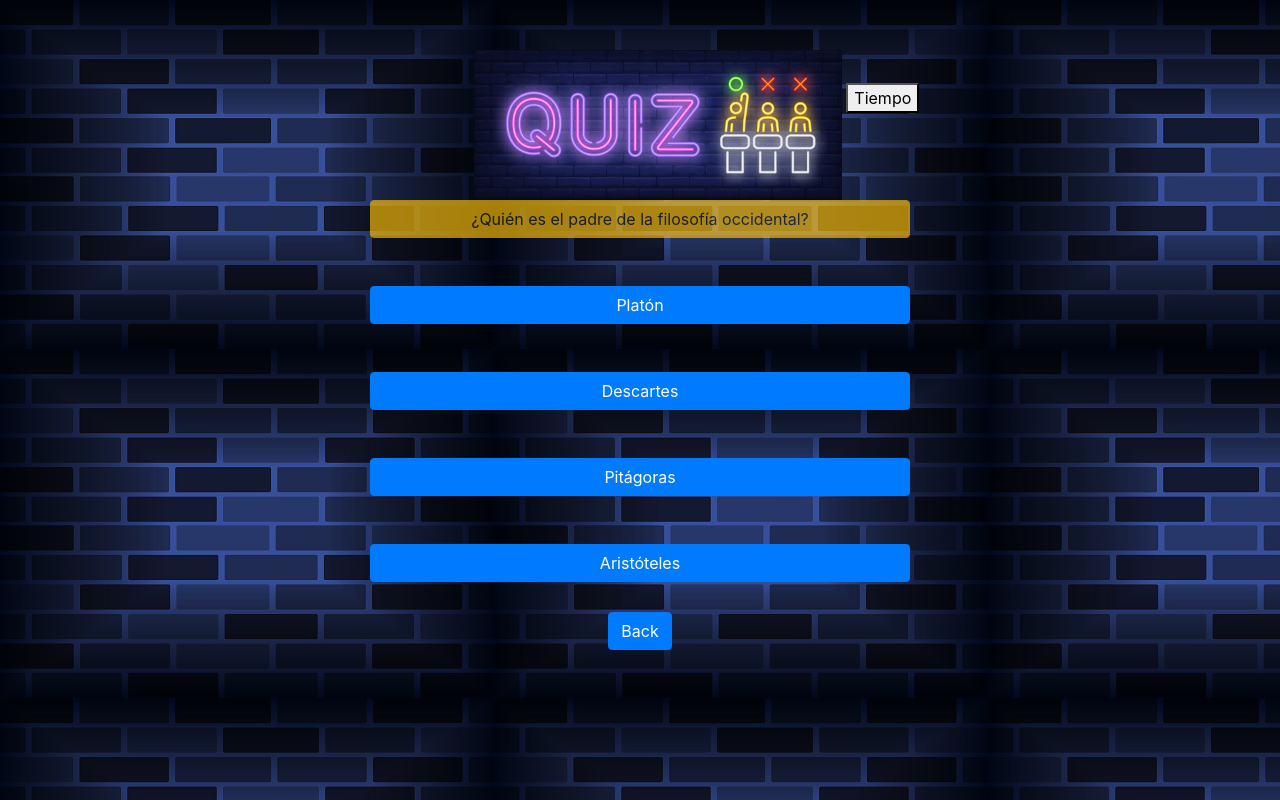
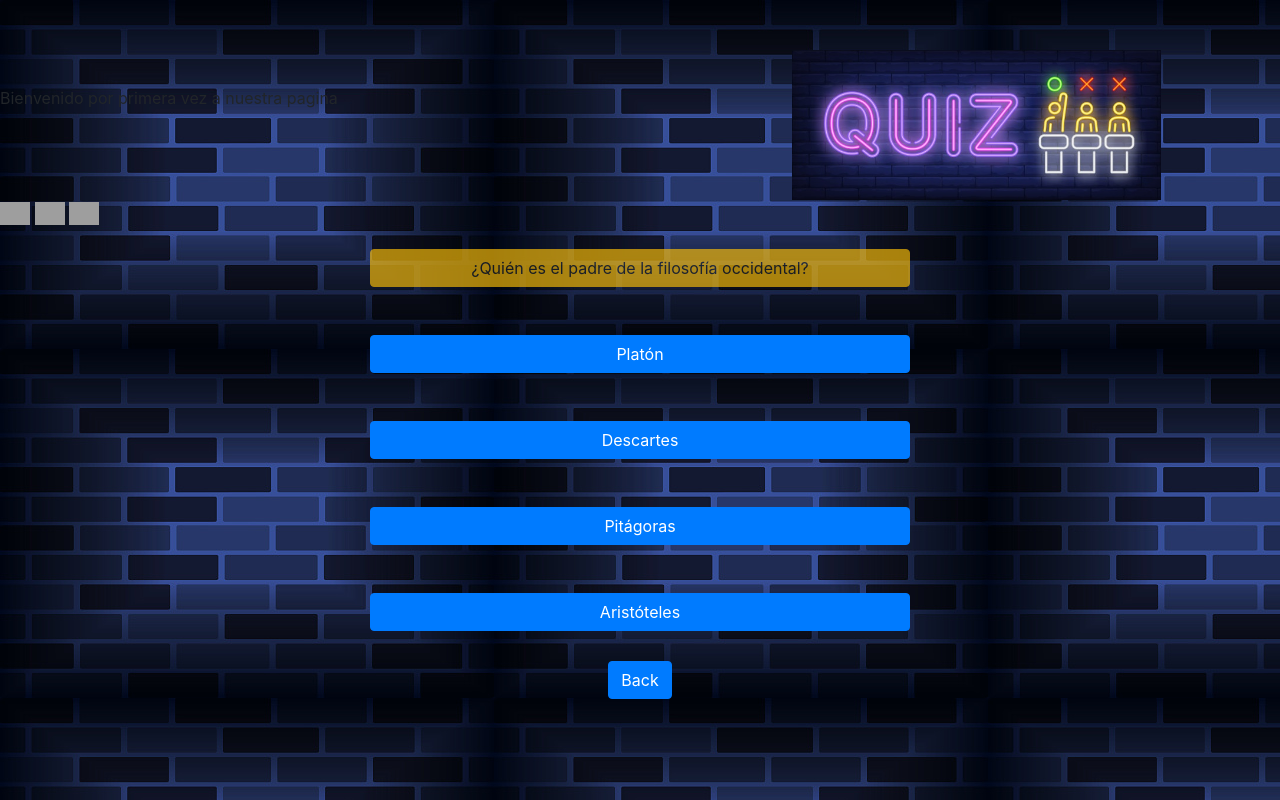
Before and after one commit to AlbertoCristobal/proyectopreguntadosoficial, a PHP site: page / in a window 1280 px wide. Run offline with PHP 8.4, Linux system fonts and the light colour scheme; data comes from the database, SQL or seed files in the repository; grey boxes are pictures that could not be loaded.

Commit message:
contador de vidas y coockies

```diff
--- a/index.php
+++ b/index.php
@@ -13,13 +13,13 @@
 
             #imgLogo{
                 padding-top: 50px;
-                padding-left:37%;
+                padding-left:450px;
                 height:200px ;
             }
 
         </style>
     </head>
-    <body background="fondo1.jpg"  >
+    <body background="imagenes/fondo1.jpg"  >
         <?php
             include('./funciones.php');
             $mysqli = conectaBBDD();
@@ -52,9 +52,27 @@
 //            foreach ($numeros as $numero) {
 //                echo "$numero ";
 //            }
+            ?>
+        <!----------------------------------------------------------------------------------------------------------------->
+        <?php
+            if(isset($_COOKIE['contado'])){
+                setcookie('contado',$_COOKIE['contador']+1, time()+365*24*60*60);
+                echo "Numero de visitas:".$_COOKIE['contador'];
+            }else{
+                setcookie('contador',1, time()+365*24*60*60);
+                echo 'Bienvenido por primera vez a nuestra pagina';
+            }
+
+
 ?>
-        <img src="logo.jpg" id="imgLogo"></img>
-        <button name="tiempo" onclick="tiempoRestante()">Tiempo</button>
+        <img src="imagenes/logo.jpg" id="imgLogo"></img>
+
+         <div id="vidas">
+            <img id="vida1" src="images/vida.png" width="30">
+            <img id="vida2" src="images/vida.png" width='30'>
+            <img id="vida3" src="images/vida.png" width='30'>
+        </div>
+
         </br>
         <div class="container" id="preguntas">
             <div class="row">
@@ -97,10 +115,61 @@
         <script src="js/jquery-1.12.0.min.js"></script>
         <script src="js/bootstrap.min.js"></script>
         <script>
+            /*
+             var puntuacion = 0;
+
+            function chequea(opcion){
+                var correcta = '<?php echo $resultado;?>';
+                if(opcion == correcta){
+                    puntuacion = puntuacion + 100;
+                    document.getElementById("puntos").innerHTML = "<b>PUNTUACION: "+puntuacion+"</b>";
+                    $('#'+opcion).removeClass('btn btn-info').addClass('btn btn-success');
+                    document.title = "RESPUESTA CORRECTA!";
+                    document.getElementById("alert").innerHTML = "¡RESPUESTA CORRECTA!";
+                    $('#alert').removeClass('alert alert-warning').addClass('alert alert-success');
+                    setTimeout(
+                        function(){
+                            location.reload();
+                        },1000
+                    );
+                } else {
+                    $('#'+opcion).removeClass('btn btn-info').addClass('btn btn-danger');
+                    document.title = "RESPUESTA ERRÓNEA!";
+                    document.getElementById("alert").innerHTML = "¡RESPUESTA ERRÓNEA!";
+                    $('#alert').removeClass('alert alert-warning').addClass('alert alert-danger');
+                    restaVidas();
+                }
+            }
+            function restaVidas(){
+                var vidas = 3;
+                var imagen1 = $('#vida1').css('display');
+                var imagen2 = $('#vida2').css('display');
+                if(imagen1 == 'none' & imagen2 == 'none'){
+                    $('#vida3').css({'display':'none'});
+                    vidas = vidas-1;
+                }
+                else if(imagen1 == 'none'){
+                    $('#vida2').css({'display':'none'});
+                    vidas = vidas-1;
+                }
+                else if(imagen1 !== 'none'){
+                    $('#vida1').css({'display':'none'});
+                    vidas = vidas-1;
+                }
+                if(vidas == 0){
+                }
+            }
+            */
+
+                window.getCookie = function( name) {
+                var match = document.cookie.match(new RegExp('(^| )' + name + '=([^;]+)'));
+                if (match) return match[2];
+            };
+
 
             var respuesta = '<?php echo $correcta?>';
              puntos=0;
-             tiempo=30;
+
 
             function refresca(){
                 location.reload();
@@ -109,7 +178,8 @@
             function chequeaRespuesta(_respuesta){
                 if(respuesta ===_respuesta){
                    $('#Next').html('<button class="btn btn-success" onclick="refresca()">Next</buton>"');//cambia el boton de color al seleccionar la preguna correcta
-                   $('#btn1').html('Correcto');
+                   $('#btn1').addClass('Correcto');
+                   puntuacion=puntuacion + 10 ;
                     /*$('#Next').append('<button class="btn btn-success" onclick="refresca()">Next</buton>"');*/
 
                 }
@@ -118,6 +188,9 @@
                    $('#btn2').html('Incorrecto');
                    $('#btn3').html('Incorrecto');
                    $('#btn4').html('Incorrecto');
+
+                   setCookie();
+                   document.getElementById('boton1').textContent = puntuacion;
                 }
 
             }
@@ -127,21 +200,16 @@
                 window.history.back();
             }
 
-            function sumarPuntos(){
-               puntos++;
-               document.getElementById("puntos").innerHTML = "puntuacion:<b>"+ puntos + "</b>";
-               randNum = Math.round(Math.random()*500);
-               randNum2 = Math.round(Math.random()*500);
 
-           }
 
-            function tiempoRestante(){
-                tiempo--;
-                document.getElementById(tiempo).innerHTML = "Tiempo:"+tiempo;
+              function setCookie(){
+                document.cookie = 'puntuacionC=' + puntuacion + '; expires=Fri, 19 Jun 2020 20:47:11 UTC; path=/';
+            }
 
-            }
-            setInterval(restarTiempo,1000);
+
 
         </script>
+
+
     </body>
 </html>
```
Also changed, not shown: imagenes/fondo.jpg (renamed from fondo.jpg), imagenes/fondo1.jpg (renamed from fondo1.jpg), imagenes/logo.jpg (renamed from logo.jpg), imagenes/vida.png (added), vidas.jpg (deleted).
